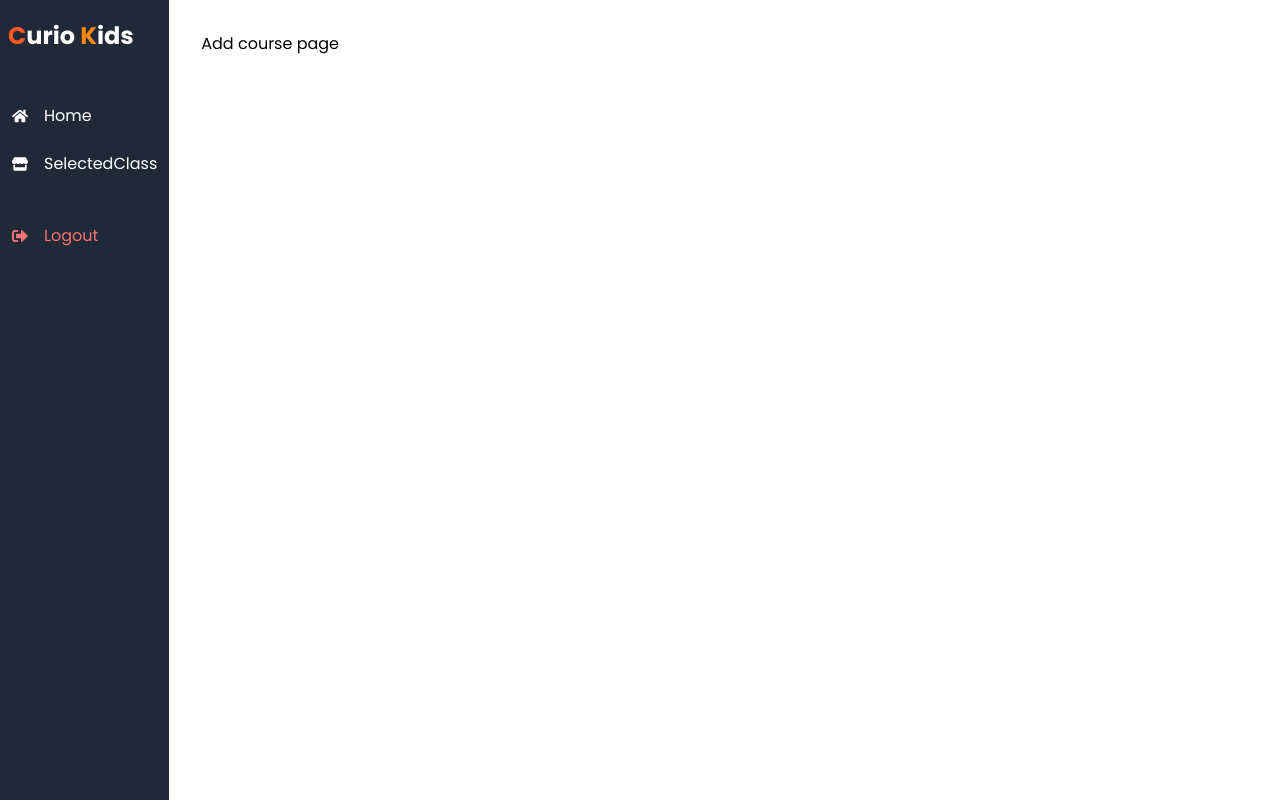
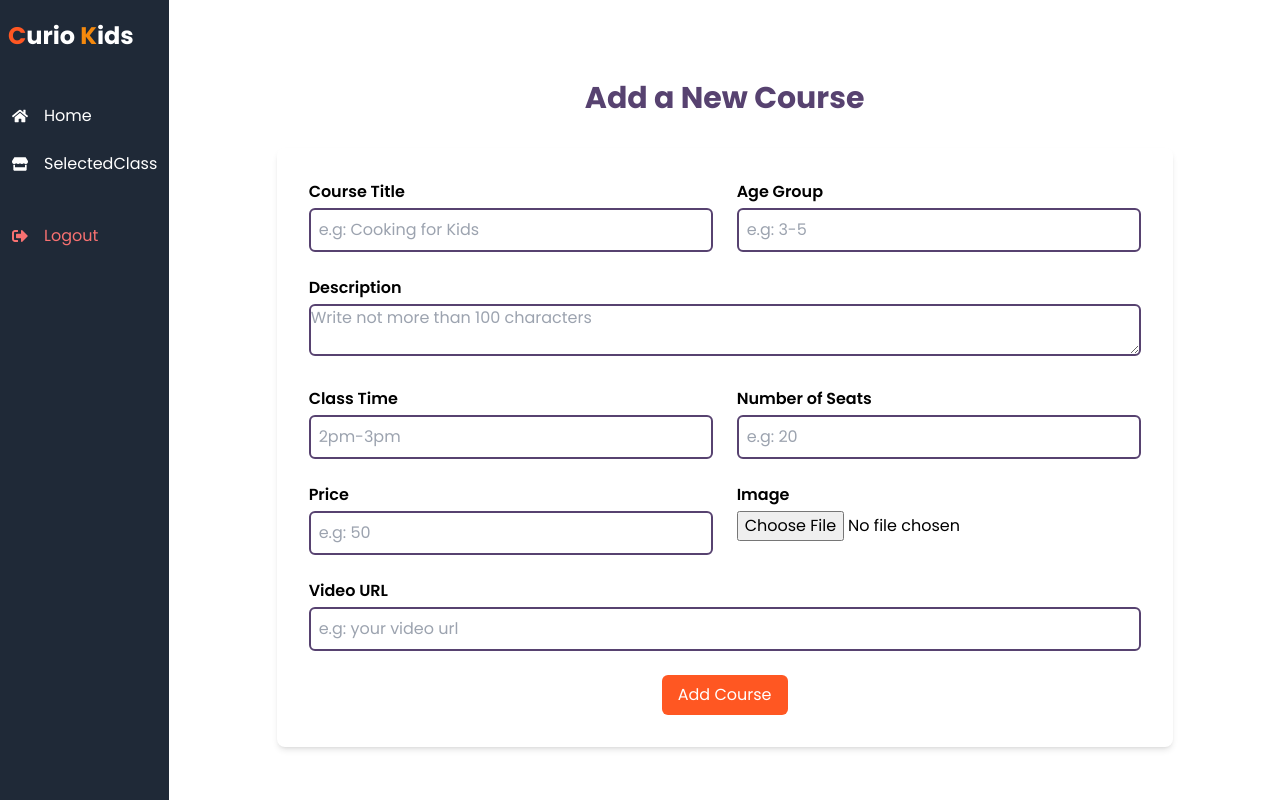
Before and after one commit to Al-Amin49/curio-kids, a Next.js app: page /dashboard/instructor/add-course in a window 1280 px wide. Built offline with nearby package versions, Linux system fonts and the light colour scheme; no server answers.

Commit message:
add new course added by instructor

```diff
--- a/src/app/(withDashbaord)/dashboard/instructor/add-course/page.tsx
+++ b/src/app/(withDashbaord)/dashboard/instructor/add-course/page.tsx
@@ -1,11 +1,173 @@
-import React from 'react';
+"use client";
+import React from "react";
+import { useForm } from "react-hook-form";
+import axios from "axios";
+import useAxiosSecure from "@/app/components/axios/axiosSecure";
+import { toast } from "sonner";
 
 const AddCoursePage = () => {
-    return (
-        <div>
-            <h3>Add course page</h3>
+  const axiosSecure = useAxiosSecure();
+  const { register, handleSubmit, reset, formState: { errors } } = useForm();
+
+  const imageHostingKey = process.env.NEXT_PUBLIC_IMAGE_HOSTING_KEY;
+  const imageHostingApi = `https://api.imgbb.com/1/upload?key=${imageHostingKey}`;
+
+  const onSubmit = async (data: any) => {
+    try {
+      // Uploading the image to imgbb
+      const formData = new FormData();
+      formData.append("image", data.img[0]);
+
+      const imageResponse = await axios.post(imageHostingApi, formData);
+      const imageUrl = imageResponse.data.data.url;
+
+      // Prepare course data
+      const courseData = {
+        title: data.title,
+        description: data.description,
+        age: data.age,
+        time: data.time,
+        seat: data.seat,
+        price: data.price,
+        img: imageUrl,
+        video: data.video,
+      };
+
+      // Post the course to the backend
+      const response = await axiosSecure.post("/courses", courseData);
+
+      console.log(response.data);
+      reset();
+      toast.success("Course added successfully!");
+    } catch (error) {
+      console.error("Error adding course:", error);
+      toast.error("Failed to add course. Please try again.");
+    }
+  };
+
+  return (
+    <div className="flex flex-col items-center justify-center p-6 lg:p-12">
+      <h2 className="text-2xl lg:text-3xl font-bold text-center mb-8 text-black">Add a New Course</h2>
+
+      <form
+        onSubmit={handleSubmit(onSubmit)}
+        className="w-full max-w-4xl p-8 bg-white shadow-md rounded-lg"
+      >
+        <div className="grid grid-cols-1 sm:grid-cols-2 gap-6">
+          {/* Course Title */}
+          <div>
+            <label className="block font-semibold mb-1">Course Title</label>
+            <input
+              type="text"
+              className="input w-full  border-2  p-2 rounded-md border-black focus:outline-none focus:ring-2 focus:ring-primary focus:border-transparent transition duration-300 ease-in-out hover:border-primary"
+              {...register("title", { required: true })}
+              placeholder="e.g: Cooking for Kids"
+            />
+            {errors.title && (
+              <p className="text-red-500">Course title is required</p>
+            )}
+          </div>
+
+          {/* Age Group */}
+          <div>
+            <label className="block font-semibold mb-1">Age Group</label>
+            <input
+              type="text"
+              className="input w-full border-2  p-2 rounded-md border-black focus:outline-none focus:ring-2 focus:ring-primary focus:border-transparent transition duration-300 ease-in-out hover:border-primary"
+              {...register("age", { required: true })}
+              placeholder="e.g: 3-5"
+            />
+            {errors.age && (
+              <p className="text-red-500">Age group is required</p>
+            )}
+          </div>
+
+          {/* Description */}
+          <div className="sm:col-span-2">
+            <label className="block font-semibold mb-1">Description</label>
+            <textarea
+              className="textarea textarea-bordered w-full border-2 border-black rounded-md"
+              {...register("description", { required: true })}
+              placeholder="Write not more than 100 characters"
+            ></textarea>
+            {errors.description && (
+              <p className="text-red-500">Description is required</p>
+            )}
+          </div>
+
+          {/* Class Time */}
+          <div>
+            <label className="block font-semibold mb-1">Class Time</label>
+            <input
+              type="text"
+              className="input w-full border-2  p-2 rounded-md border-black focus:outline-none focus:ring-2 focus:ring-primary focus:border-transparent transition duration-300 ease-in-out hover:border-primary"
+              {...register("time", { required: true })}
+              placeholder="2pm-3pm"
+            />
+            {errors.time && (
+              <p className="text-red-500">Class time is required</p>
+            )}
+          </div>
+
+          {/* Number of Seats */}
+          <div>
+            <label className="block font-semibold mb-1">Number of Seats</label>
+            <input
+              type="number"
+              className="input w-full border-2  p-2 rounded-md border-black focus:outline-none focus:ring-2 focus:ring-primary focus:border-transparent transition duration-300 ease-in-out hover:border-primary"
+              {...register("seat", { required: true })}
+              placeholder="e.g: 20"
+            />
+            {errors.seat && <p className="text-red-500">Seats are required</p>}
+          </div>
+
+          {/* Price */}
+          <div>
+            <label className="block font-semibold mb-1">Price</label>
+            <input
+              type="number"
+              className="input w-full border-2  p-2 rounded-md border-black focus:outline-none focus:ring-2 focus:ring-primary focus:border-transparent transition duration-300 ease-in-out hover:border-primary"
+              {...register("price", { required: true })}
+              placeholder="e.g: 50"
+            />
+            {errors.price && <p className="text-red-500">Price is required</p>}
+          </div>
+
+          {/* Image */}
+          <div>
+            <label className="block font-semibold mb-1">Image</label>
+            <input
+              type="file"
+              className="input w-full"
+              {...register("img", { required: true })}
+            />
+            {errors.img && <p className="text-red-500">Image is required</p>}
+          </div>
+
+          {/* Video URL */}
+          <div className="sm:col-span-2">
+            <label className="block font-semibold mb-1">Video URL</label>
+            <input
+              type="url"
+              className="input w-full border-2  p-2 rounded-md border-black focus:outline-none focus:ring-2 focus:ring-primary focus:border-transparent transition duration-300 ease-in-out hover:border-primary"
+              {...register("video", { required: true })}
+              placeholder="e.g: your video url"
+            />
+            {errors.video && (
+              <p className="text-red-500">Video URL is required</p>
+            )}
+          </div>
         </div>
-    );
+
+        {/* Submit Button */}
+        <div className="mt-6 text-center">
+          <button type="submit" className="btn btn-lg">
+            Add Course
+          </button>
+        </div>
+      </form>
+    </div>
+  );
 };
 
 export default AddCoursePage;
```
Also changed, not shown: 1 other file (tests, documents, lock files or other folders).
